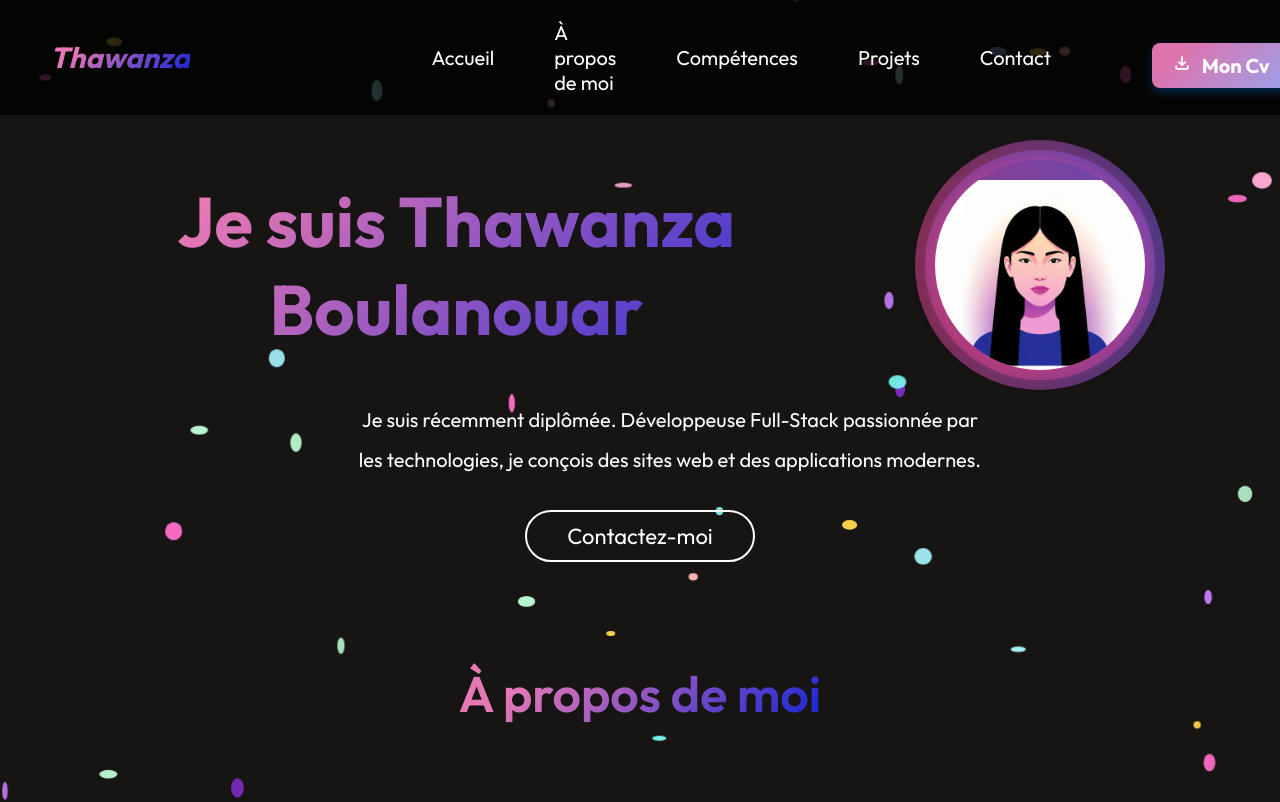
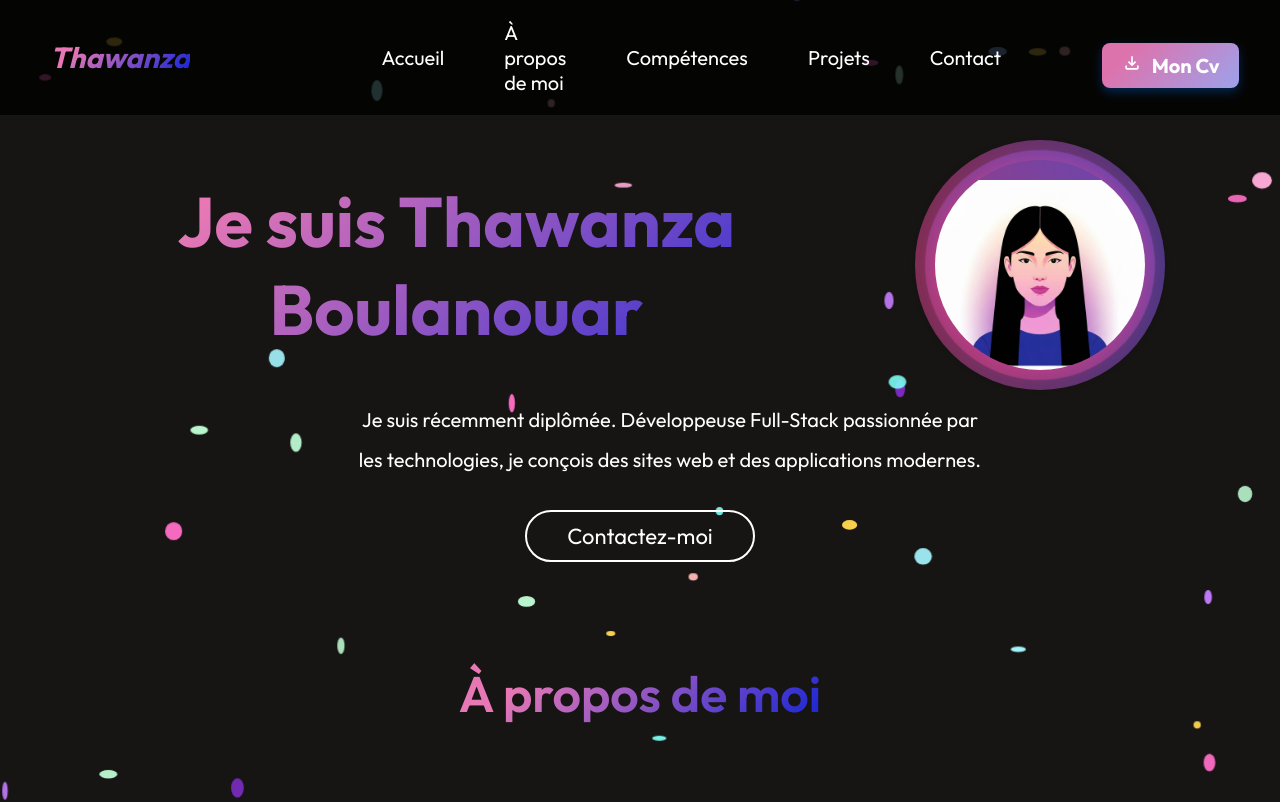
Before and after one commit to Thawanza/Mon-Portfolio, a React (Vite) app: page / in a window 1280 px wide. Shown: the top 802 px of the page. Built offline with nearby package versions, Linux system fonts and the light colour scheme.

Commit message:
update NAVBAR

```diff
--- a/src/Components/Navbar/Navbar.css
+++ b/src/Components/Navbar/Navbar.css
@@ -35,7 +35,7 @@
     margin-top: 15px;
     text-align: center;
     width: 100%;
-
+    margin-right: 50px
 }
 
 .nav-downloadcv:hover {
```
